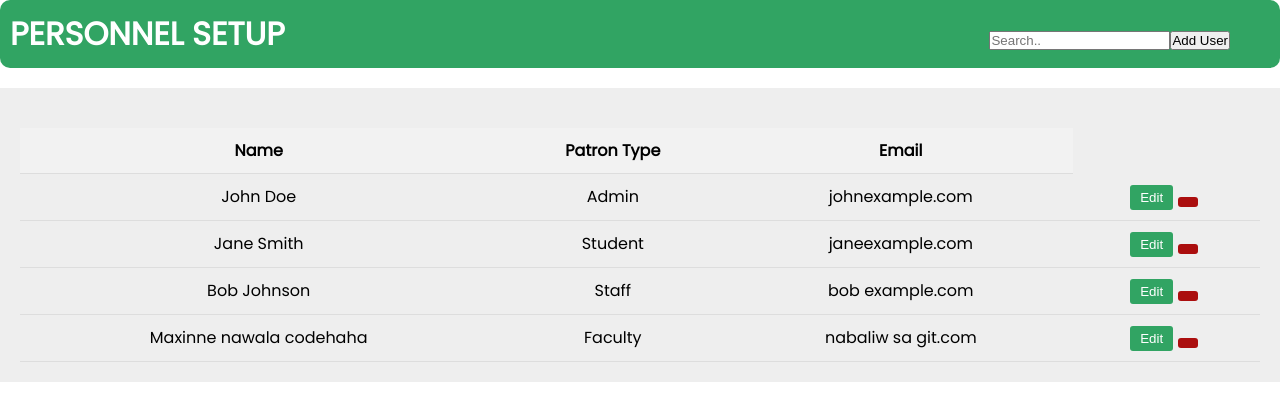
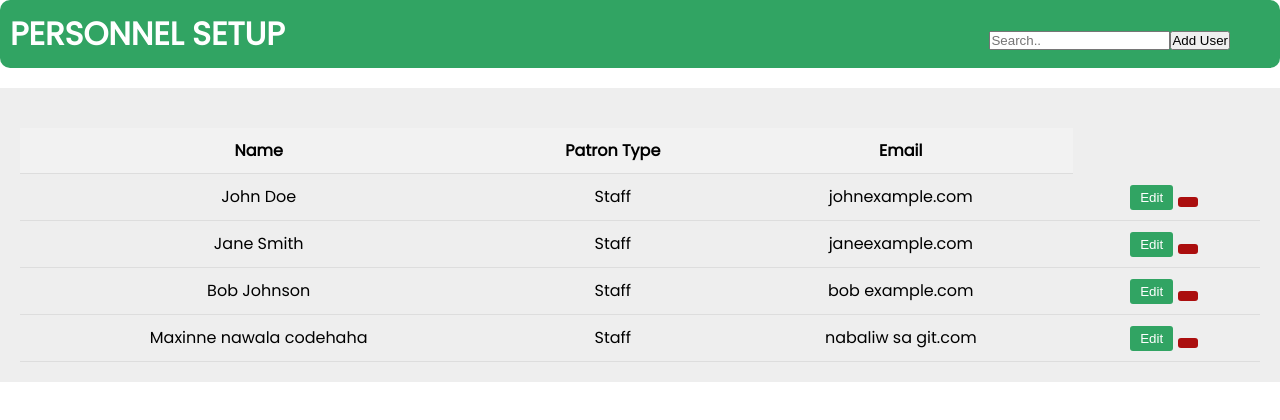
Before and after one commit to Maxyyey/Maintenance, an Angular app: page /personnelsetup in a window 1280 px wide. Shown: the top 420 px of the page. Built offline with nearby package versions, Linux system fonts and the light colour scheme.

Commit message:
adduser sa personnel setup

```diff
--- a/src/app/app.component.ts
+++ b/src/app/app.component.ts
@@ -6,5 +6,5 @@ import { Component } from '@angular/core';
   styleUrl: './app.component.scss'
 })
 export class AppComponent {
-  title = 'Admin';
+  title = 'MAINTENANCE';
 }
--- /dev/null
+++ b/src/app/main/components/personnelsetup/adduser/adduser.component.html
@@ -0,0 +1 @@
+<p>USER TO BAT BA!</p>
--- a/src/app/main/components/personnelsetup/personnelsetup.component.html
+++ b/src/app/main/components/personnelsetup/personnelsetup.component.html
@@ -7,7 +7,7 @@
                 PERSONNEL SETUP
 
                 <div class="container-addUserButton">
-                    <button>Add User</button>
+                    <button (click)="onAddNewBtnClick()">Add User</button>
                 </div>
                 <div class="search-bar">
                     <input type="text" placeholder="Search..">
@@ -28,7 +28,7 @@
                 <tbody>
                     <tr>
                         <td>John Doe</td>
-                        <td>Admin</td>
+                        <td>Staff</td>
                         <td>johnexample.com</td>
                         <td>
                             <button class="edit-btn">Edit</button>
@@ -37,7 +37,7 @@
                     </tr>
                     <tr>
                         <td>Jane Smith</td>
-                        <td>Student</td>
+                        <td>Staff</td>
                         <td>janeexample.com</td>
                         <td>
                             <button class="edit-btn">Edit</button>
@@ -55,7 +55,7 @@
                     </tr>
                     <tr>
                         <td>Maxinne nawala codehaha</td>
-                        <td>Faculty</td>
+                        <td>Staff</td>
                         <td>nabaliw sa git.com</td>
                         <td>
                             <button class="edit-btn">Edit</button>
--- a/src/app/main/components/personnelsetup/personnelsetup.component.ts
+++ b/src/app/main/components/personnelsetup/personnelsetup.component.ts
@@ -1,9 +1,18 @@
-import { Component } from '@angular/core';
+import { Component, OnInit } from '@angular/core';
+import { Router } from '@angular/router';
 
 @Component({
   selector: 'app-personnelsetup',
   templateUrl: './personnelsetup.component.html',
-  styleUrls: ['./personnelsetup.component.scss']
+  styleUrl: './personnelsetup.component.scss',
 })
-export class PersonnelSetupComponent {
+export class PersonnelSetupComponent implements OnInit{
+  constructor(private router:Router) { }
+
+  ngOnInit(): void { }
+
+  onAddNewBtnClick(){
+    this.router.navigate(['/adduser']);
+  }
+  // Component logic here
 }
--- a/src/app/main/main-routing.module.ts
+++ b/src/app/main/main-routing.module.ts
@@ -9,6 +9,7 @@ import { CirculationComponent } from './components/circulation/circulation.compo
 import { AddLockerComponent } from './components/addlocker/addlocker.component';
 import { HistoryComponent } from './components/addlocker/history/history.component';
 import { UserComponent } from  './components/addlocker/user/user.component';
+import { AddUserComponent } from  './components/personnelsetup/adduser/adduser.component';
 
 const routes: Routes = [
   { path: '', redirectTo: 'addmaterials', pathMatch: 'full' },
@@ -18,7 +19,8 @@ const routes: Routes = [
   { path: 'circulation', component: CirculationComponent},
   { path: 'addlocker', component: AddLockerComponent},
   { path: 'history',  component: HistoryComponent},
-  { path: 'user', component: UserComponent}
+  { path: 'user', component: UserComponent},
+  { path: 'adduser', component: AddUserComponent}
 ];
 
 @NgModule({
--- a/src/app/main/main.module.ts
+++ b/src/app/main/main.module.ts
@@ -9,6 +9,7 @@ import { PersonnelSetupComponent } from './components/personnelsetup/personnelse
 import { CirculationComponent } from './components/circulation/circulation.component';
 import { HistoryComponent  } from './components/addlocker/history/history.component';
 import { UserComponent } from './components/addlocker/user/user.component';
+import { AddUserComponent } from './components/personnelsetup/adduser/adduser.component';
 
 @NgModule({
   declarations: [
@@ -17,7 +18,8 @@ import { UserComponent } from './components/addlocker/user/user.component';
     PersonnelSetupComponent,
     CirculationComponent,
     HistoryComponent,
-    UserComponent
+    UserComponent,
+    AddUserComponent
   ],
   imports: [
     CommonModule,
--- a/src/index.html
+++ b/src/index.html
@@ -2,7 +2,7 @@
 <html lang="en">
 <head>
   <meta charset="utf-8">
-  <title> Admin </title>
+  <title> MAINTENANCE </title>
   <base href="/">
   <meta name="viewport" content="width=device-width, initial-scale=1">
   <link rel="icon" type="image/x-icon" href="favicon.ico">
```
Also changed, not shown: src/app/main/components/personnelsetup/adduser/adduser.component.ts (added, +10 -0 lines), src/app/main/components/personnelsetup/adduser/adduser.component.scss (added), 1 other file (tests, documents, lock files or other folders).
